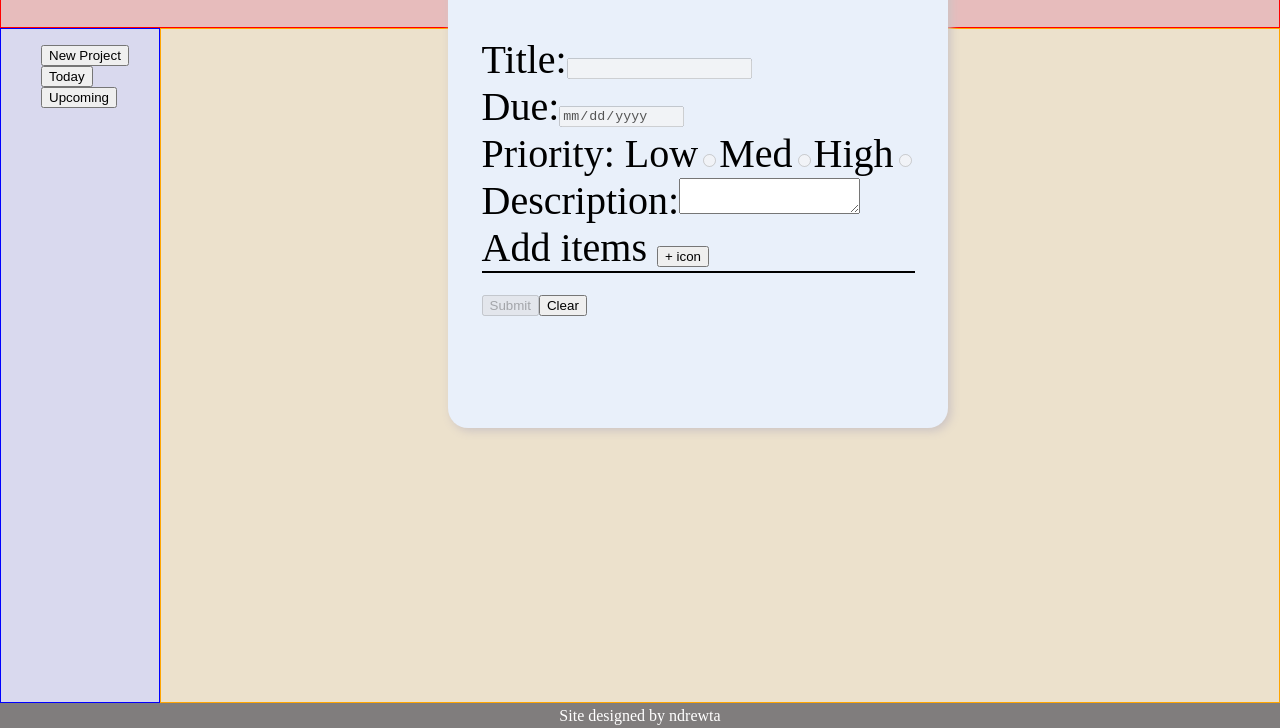
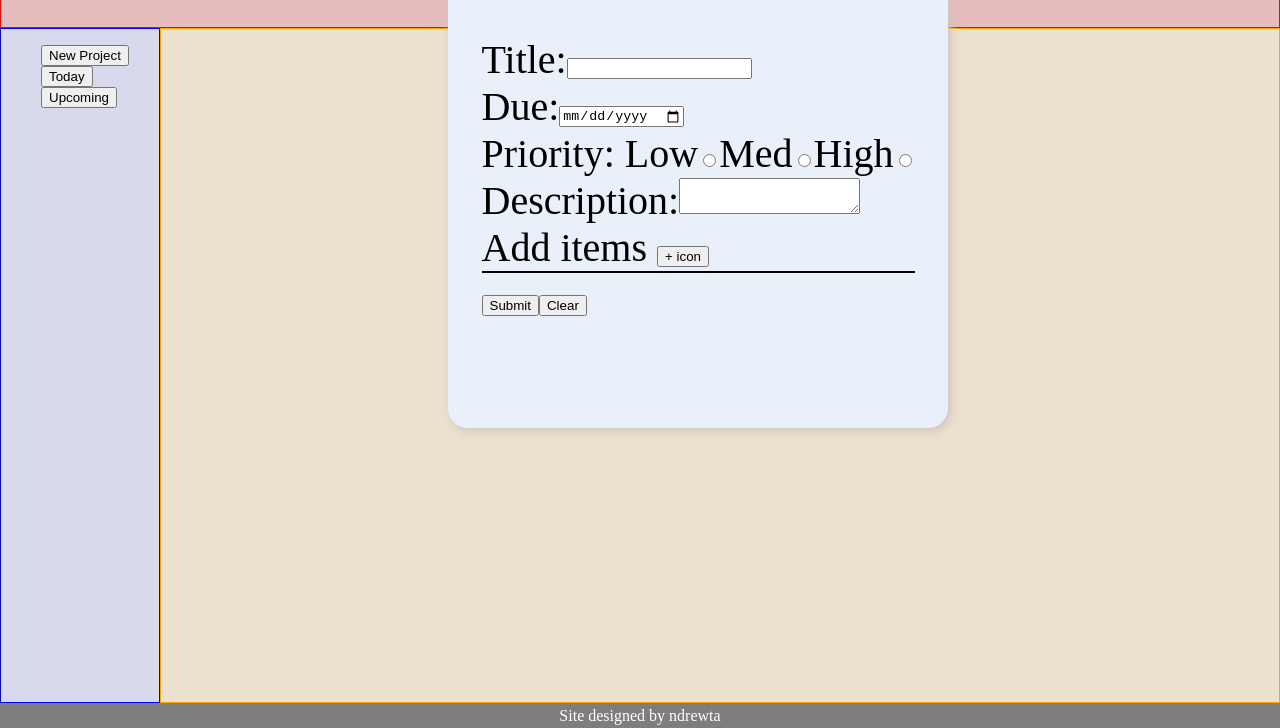
Before and after one commit to ndrewta/todo-list, a website built with webpack: page src/template.html in a window 1280 px wide. Both pictures are taken after a click on the button "New Project". Shown: the part 72-800 px from the top of the page. Built offline with nearby package versions, Linux system fonts and the light colour scheme.

Commit message:
Modified form toggle function. Fixed bug with form labels targetting cover objects.

```diff
--- a/src/displayProjects.js
+++ b/src/displayProjects.js
@@ -13,7 +13,7 @@ export default function displayProjects(elem) {
 
     const cover = document.createElement("div");
     cover.setAttribute("class", "cover");
-    cover.setAttribute("id", project.priority);
+    cover.setAttribute("id", `cover-${project.priority}`);
     cover.setAttribute("data-id", index);
 
     const titleDiv = document.createElement("div");
--- a/src/form.js
+++ b/src/form.js
@@ -125,6 +125,7 @@ export default function createForm(elem) {
       textContent: "+ icon",
       id: "itemBtn",
       type: "button",
+      disabled: true,
     });
 
     // List div
@@ -242,28 +243,9 @@ export default function createForm(elem) {
 
   function toggleForm() {
     const formDiv = document.querySelector(".form");
-    const title = document.getElementById("title");
-    const date = document.getElementById("date");
-    const low = document.getElementById("low");
-    const med = document.getElementById("med");
-    const high = document.getElementById("high");
-    const description = document.getElementById("description");
-    const listItems = document.getElementById("listItems");
-    const submitBtn = document.getElementById("submit");
-    const resetBtn = document.getElementById("clear");
-    const formList = [
-      title,
-      date,
-      low,
-      med,
-      high,
-      description,
-      listItems,
-      submitBtn,
-      resetBtn,
-    ];
+    const formElements = formDiv.querySelectorAll("input, textarea, button");
     formDiv.classList.toggle("form-toggle");
-    formList.forEach((inputElem) => {
+    formElements.forEach((inputElem) => {
       const item = inputElem;
       if (item.disabled) {
         item.disabled = false;
--- a/src/style.css
+++ b/src/style.css
@@ -91,15 +91,15 @@ li {
   margin-bottom: 50px;
 }
 
-#low {
+#cover-low {
   background-color: rgb(202, 255, 202);
 }
 
-#med {
+#cover-med {
   background-color: rgb(250, 250, 189);
 }
 
-#high {
+#cover-high {
   background-color: rgb(252, 143, 143);
 }
 
```
Also changed, not shown: dist/displayProjects.bundle.js, dist/form.bundle.js, dist/index.bundle.js.
